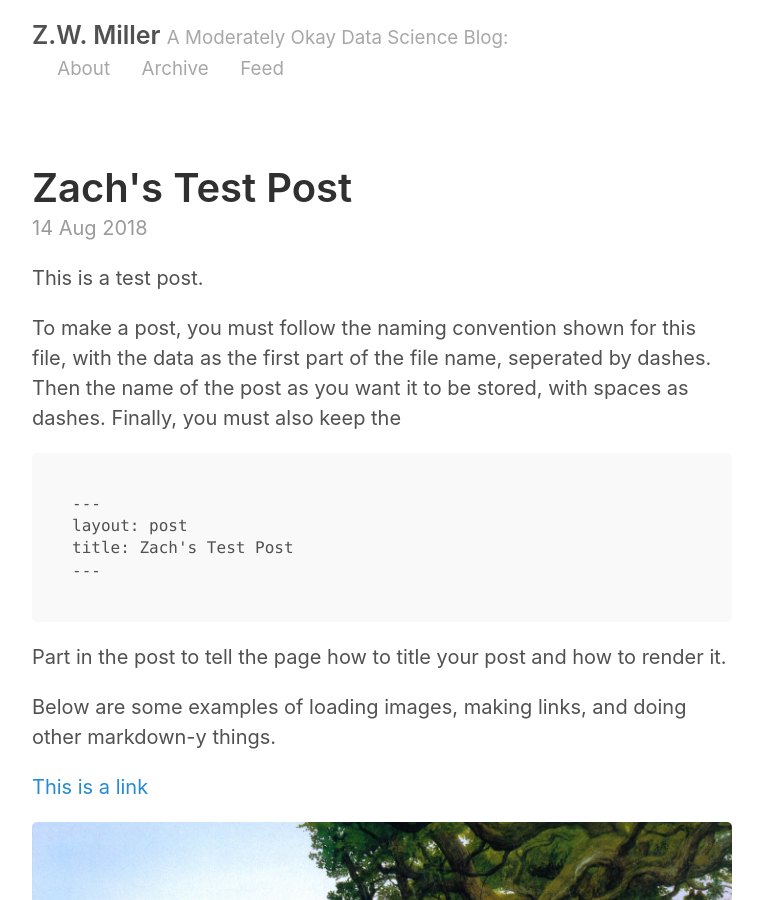
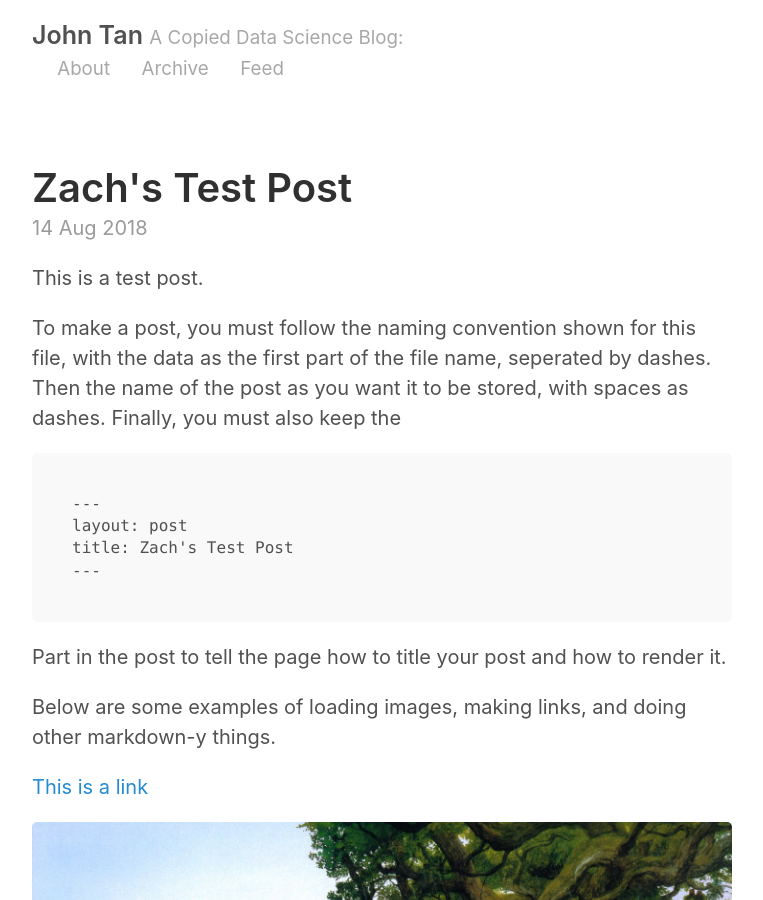
Before and after one commit to Cytan2411/Cytan2411.github.io, a Jekyll site: the page built from index.html, in a window 1280 px wide and 900 px high. Shown: the whole window, without its empty margins (258-1021 px from the left). Built offline with Jekyll 4.4.1, drawn with Linux system fonts in a browser that asks for light colours; the list of posts is cut into pages by our own code.

Commit message:
Update Config File

```diff
--- a/_config.yml
+++ b/_config.yml
@@ -2,9 +2,9 @@
 permalink:           pretty
 
 # Setup
-title:               Z.W. Miller
-tagline:             A Moderately Okay Data Science Blog
-url:                 http://zwmiller.github.io
+title:               John Tan
+tagline:             A Copied Data Science Blog
+url:                 http://Cytan2411.github.io
 paginate:            2
 baseurl:             ""
 
@@ -17,14 +17,14 @@ sass:
 
 # About/contact
 author:
-  name:              Zach Miller
+  name:              John Tan
   url:               https://twitter.com/zaglamir
   email:             zach@thisismetis.com
 
 # Custom vars
 version:             2.0.0
 github:
-  repo:              https://github.com/zwmiller
+  repo:              https://github.com/cytan2411
 
 # Gems
 gems:
```
